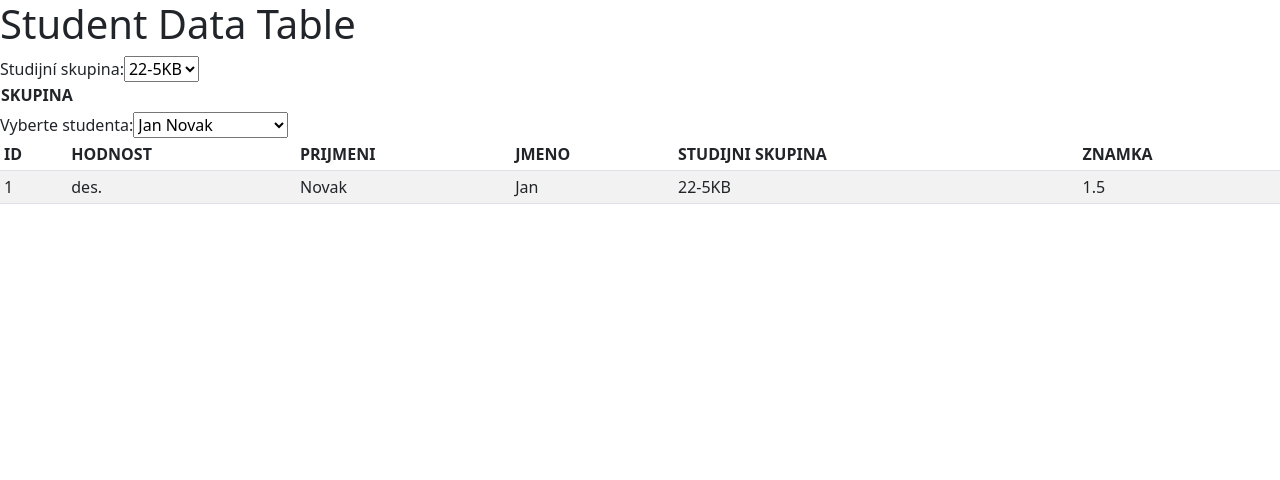
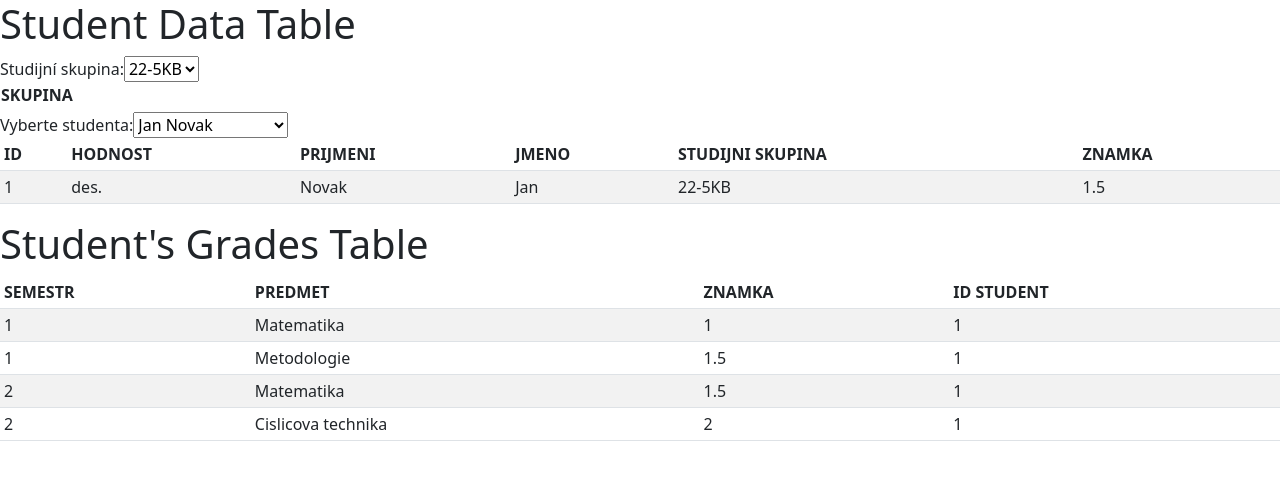
Before and after one commit to RiccieS/granting-app, a React (Create React App) app: page / in a window 1280 px wide. Shown: the top 480 px of the page. Built offline with nearby package versions, Linux system fonts and the light colour scheme.

Commit message:
pridany znamky
pridany znamky pro kazdeho studenta, automaticky filtrovane

```diff
--- a/src/App.js
+++ b/src/App.js
@@ -2,12 +2,14 @@ import React, { useState } from 'react';
 import StudentTable from './components/StudentTable';
 import StudentSelect from './components/StudentSelect';
 import data from './data/students.json';
+import grades_data from './data/grades.json';
 import BranchSelect from './components/BranchSelect';
 import BranchTable from './components/BranchTable';
+import GradesTable from './components/GradesTable';
 
 
 export default function App() {
-  const [selectedStudent, setSelectedStudent] = useState(data[0]);//Tady to editneme aby to brala uzivatele dle účtu ze kterého se přihlásil data[0] specifikuje kdo bude zobrazen
+  const [selectedStudent, setSelectedStudent] = useState(data[0]);//Tady to editneme aby to brala uzivatele dle účtu ze kterého se přihlásil, data[0] specifikuje kdo bude zobrazen
   const [selectedBranch, setSelectedBranch] = useState(data[0]);
   const filterData = (student) => {
     if (student) {
@@ -18,6 +20,8 @@ export default function App() {
   };
 
   const filteredData = filterData(selectedStudent);
+  const filteredGradesData = grades_data.filter((item) => item.id_student === selectedStudent.id); //Filtr pro zobrazeni grades prislusnemu studentovi
+
 
   return (
     <div>
@@ -31,7 +35,15 @@ export default function App() {
         onStudentChange={setSelectedStudent}
         data={data}
       />
-      <StudentTable data={filteredData} />
+      <div>
+        <StudentTable data={filteredData} />
+      </div>
+
+
+      <h1>Student's Grades Table</h1>
+      <div>
+        <GradesTable data={filteredGradesData}/>
+      </div>
     </div>
   );
 }
--- /dev/null
+++ b/src/components/GradesTable.js
@@ -0,0 +1,27 @@
+import React from 'react';
+import 'bootstrap/dist/css/bootstrap.min.css';
+
+export default function GradesTable({ data }) {
+  return (
+    <table className="table table-striped table-hover table-sm">
+      <thead>
+        <tr>
+          <th>SEMESTR</th>
+          <th>PREDMET</th>
+          <th>ZNAMKA</th>
+          <th>ID STUDENT</th>
+        </tr>
+      </thead>
+      <tbody>
+        {data.map(grade => (
+          <tr key={grade.id_grade}>
+            <td>{grade.semester}</td>
+            <td>{grade.subject}</td>
+            <td>{grade.grade}</td>
+            <td>{grade.id_student}</td>
+          </tr>
+        ))}
+      </tbody>
+    </table>
+  );
+}
--- a/src/data/grades.json
+++ b/src/data/grades.json
@@ -1,5 +1,6 @@
 [
     {
+      "id_grade": 1,
       "id_student": 1,
       "semester": 1,
       "subject": "Matematika",
@@ -7,12 +8,14 @@
 
     },
     {
+      "id_grade": 2,
       "id_student": 1,
       "semester": 1,
       "subject": "Metodologie",
       "grade": 1.5
     },
     {
+        "id_grade": 3,
         "id_student": 1,
         "semester": 2,
         "subject": "Matematika",
@@ -20,12 +23,14 @@
 
       },
       {
+        "id_grade": 4,
         "id_student": 1,
         "semester": 2,
         "subject": "Cislicova technika",
         "grade": 2
       },
       {
+        "id_grade": 5,
         "id_student": 2,
         "semester": 1,
         "subject": "Matematika",
@@ -33,12 +38,14 @@
 
       },
       {
+        "id_grade": 6,
         "id_student": 2,
         "semester": 1,
         "subject": "Metodologie",
         "grade": 2
       },
       {
+          "id_grade": 7,
           "id_student": 2,
           "semester": 2,
           "subject": "Matematika",
@@ -46,12 +53,14 @@
 
         },
         {
+          "id_grade": 8,
           "id_student": 2,
           "semester": 2,
           "subject": "Cislicova technika",
           "grade": 2
         },
         {
+           "id_grade": 9,
             "id_student": 3,
             "semester": 1,
             "subject": "Matematika",
@@ -59,6 +68,7 @@
 
         },
         {
+            "id_grade": 10,
             "id_student": 4,
             "semester": 1,
             "subject": "Matematika",
@@ -66,6 +76,7 @@
 
         },
         {
+            "id_grade": 11,
             "id_student": 5,
             "semester": 1,
             "subject": "Matematika",
@@ -73,6 +84,7 @@
 
         },
         {
+            "id_grade": 12,
             "id_student": 6,
             "semester": 1,
             "subject": "Matematika",
@@ -80,6 +92,7 @@
 
         },
         {
+            "id_grade": 13,
             "id_student": 7,
             "semester": 1,
             "subject": "Matematika",
@@ -87,6 +100,7 @@
 
         },
         {
+            "id_grade": 14,
             "id_student": 8,
             "semester": 1,
             "subject": "Matematika",
@@ -94,6 +108,7 @@
 
         },
         {
+            "id_grade": 15,
             "id_student": 9,
             "semester": 1,
             "subject": "Matematika",
@@ -102,6 +117,7 @@
         }
         ,
         {
+            "id_grade": 16,
             "id_student": 10,
             "semester": 1,
             "subject": "Matematika",
```
